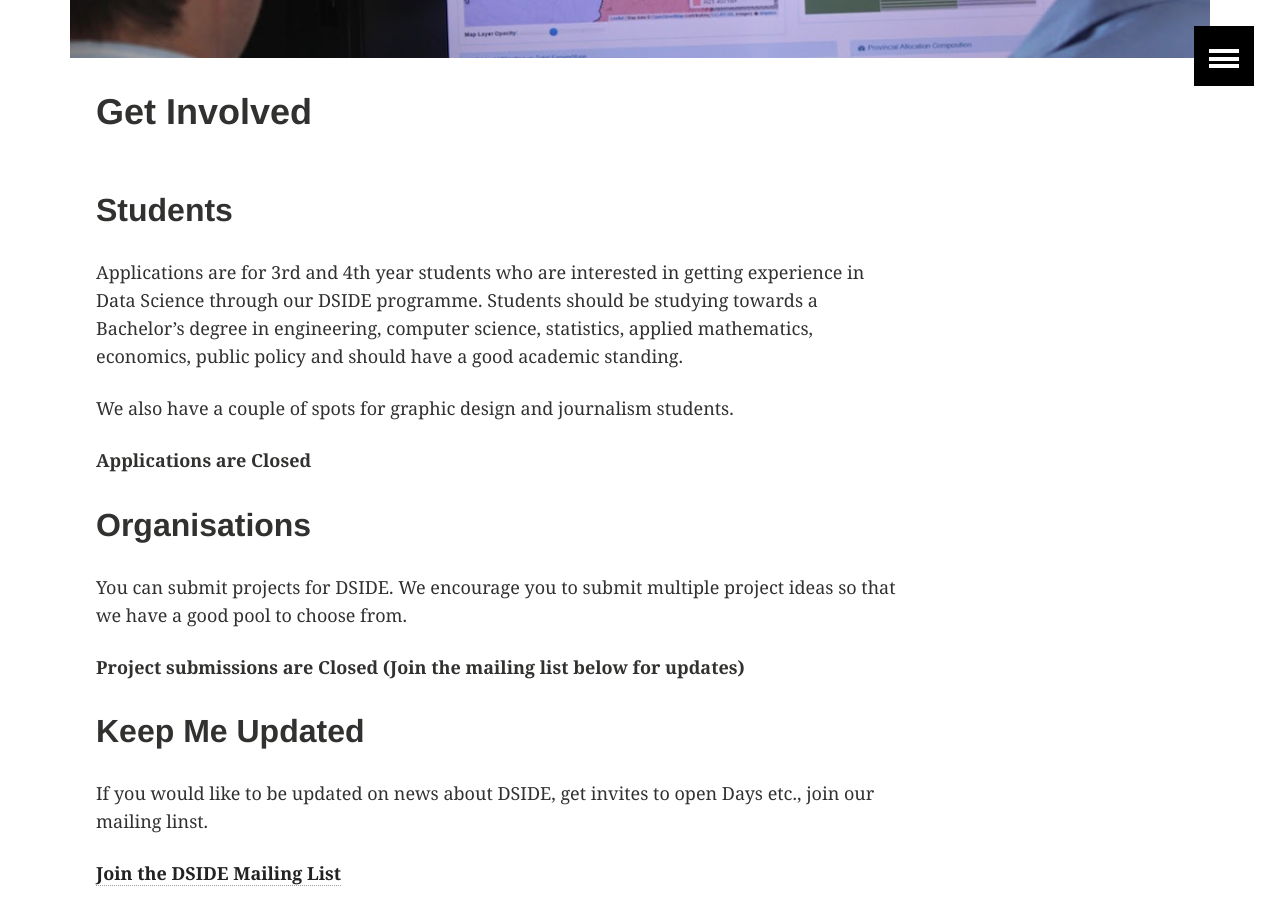
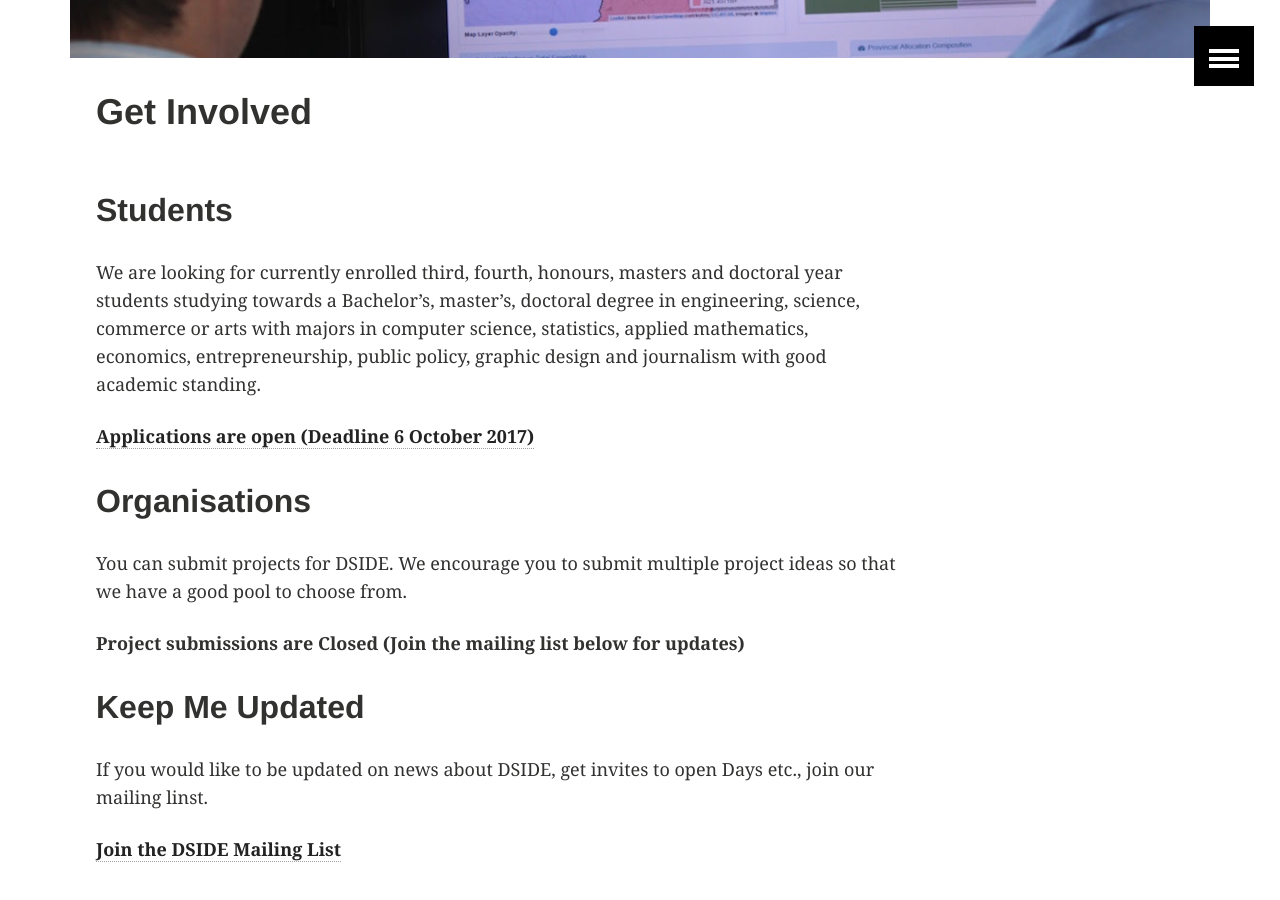
Before and after one commit to DSIDEWeb/dsideweb.github.io, a Jekyll site: the page built from get-involved/index.md, in a window 1280 px wide and 900 px high, scrolled down 434 px. Built offline with Jekyll 4.4.1, drawn with Linux system fonts in a browser that asks for light colours.

Commit message:
New season

```diff
--- a/get-involved/index.md
+++ b/get-involved/index.md
@@ -14,11 +14,9 @@ ads: false
 
 ## Students
 
-Applications are for 3rd and 4th year students who are interested in getting experience in Data Science through our DSIDE programme. Students should be studying towards a Bachelor’s degree in engineering, computer science, statistics, applied mathematics, economics, public policy and should have a good academic standing.
+We are looking for currently enrolled third, fourth, honours, masters and doctoral year students studying towards a Bachelor’s, master’s, doctoral degree in engineering, science, commerce or arts with majors in computer science, statistics, applied mathematics, economics, entrepreneurship, public policy, graphic design and journalism with good academic standing.
 
-We also have a couple of spots for graphic design and journalism students.
-
-**Applications are Closed**
+**[Applications are open (Deadline 6 October 2017)](http://bit.ly/DSIDE2017Apply)**
 
 ## Organisations
 
```
